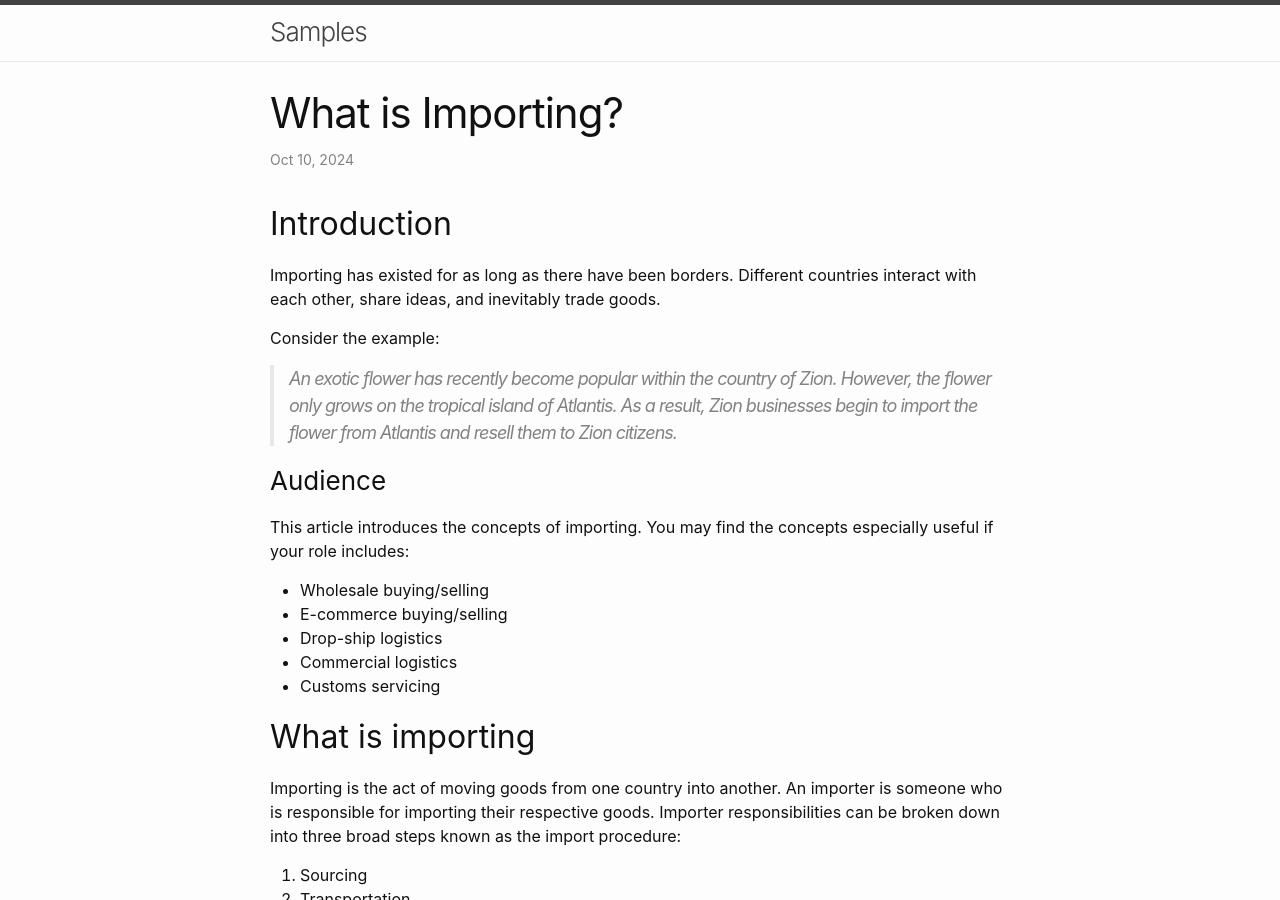
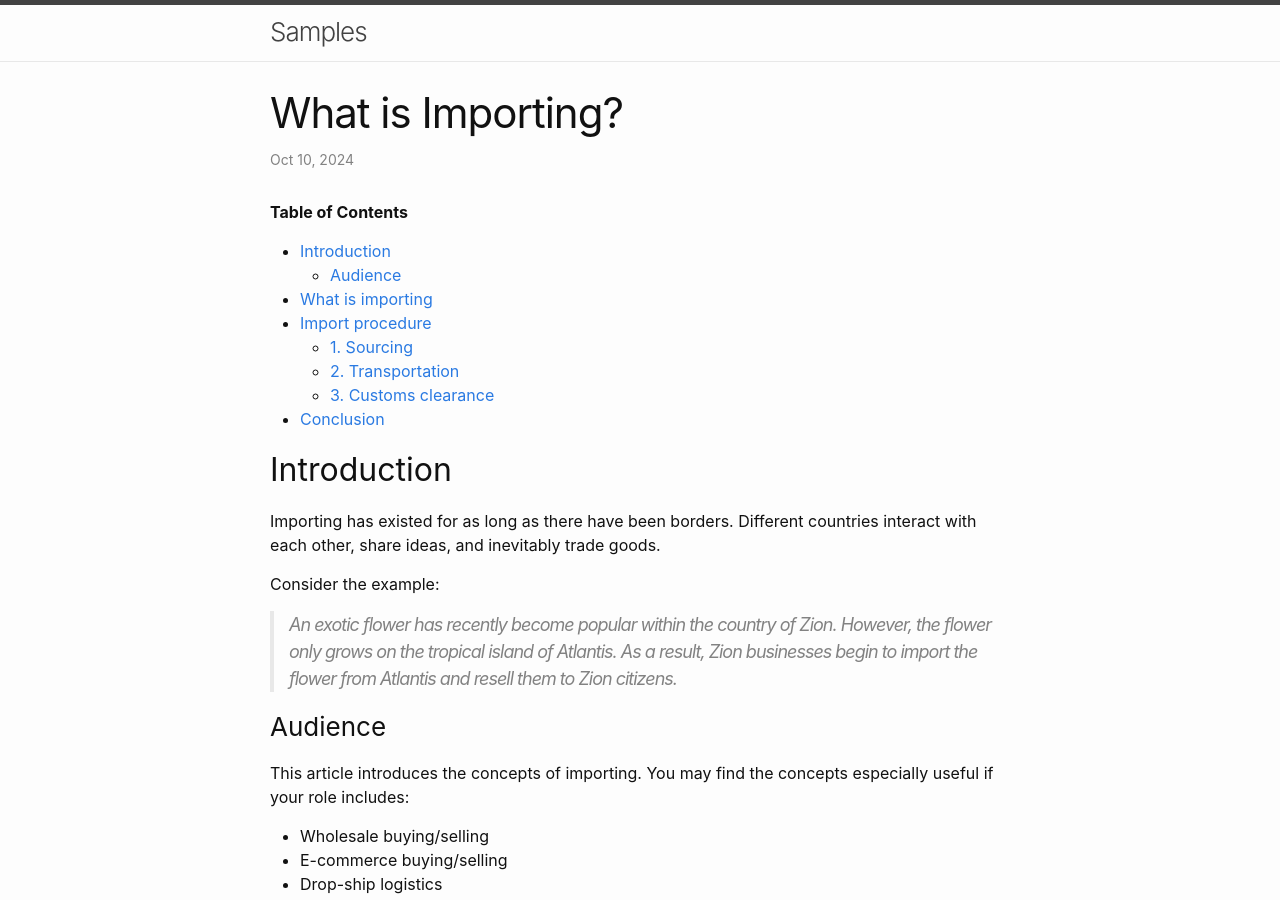
Before and after one commit to knqti/samples, a Jekyll site: the page built from _posts/2024-10-10-what-is-import.md, in a window 1280 px wide and 900 px high. Built offline with Jekyll 4.4.1, drawn with Linux system fonts in a browser that asks for light colours.

Commit message:
Use Jekyll's table of contents syntax

```diff
--- a/_posts/2024-10-10-what-is-import.md
+++ b/_posts/2024-10-10-what-is-import.md
@@ -4,6 +4,11 @@ title:  "What is Importing?"
 date:   2024-10-10 09:00:00 -0800
 categories: concept
 ---
+
+**Table of Contents**
+
+* TOC
+{:toc}
 
 ## Introduction
 
```
Also changed, not shown: _posts/2024-11-20-intro-to-macros.md (+3 -24 lines).
